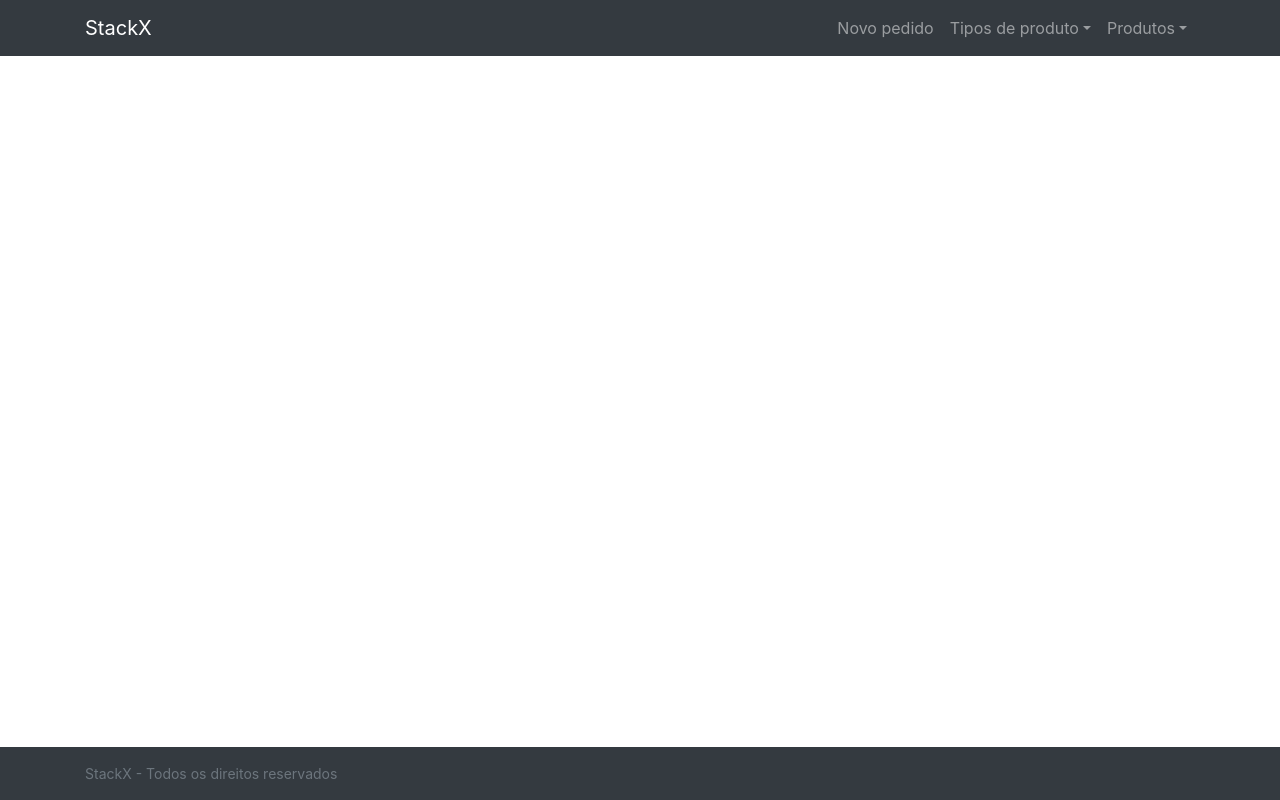
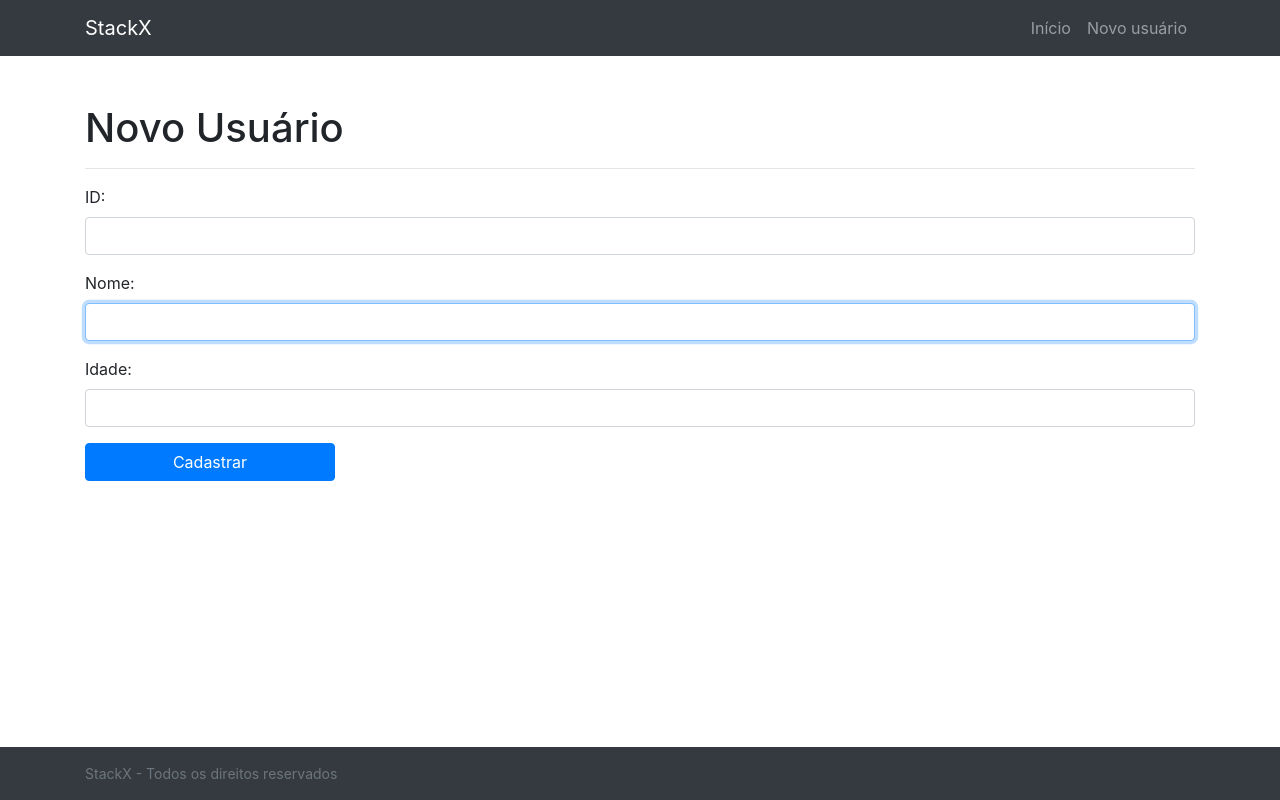
Before and after one commit to BrianXJ6/stackx-front, a Nuxt app: page /usuarios/novo in a window 1280 px wide. Built offline with nearby package versions, Linux system fonts and the light colour scheme; no server answers.

Commit message:
complet crud

```diff
--- a/layouts/default.vue
+++ b/layouts/default.vue
@@ -9,25 +9,12 @@
           <b-navbar-toggle target="nav-collapse" />
           <b-collapse id="nav-collapse" is-nav>
             <b-navbar-nav class="ml-auto">
-              <b-nav-item to="/pedidos/novo">
-                Novo pedido
+              <b-nav-item to="/">
+                Início
               </b-nav-item>
-              <b-nav-item-dropdown text="Tipos de produto" right>
-                <b-dropdown-item to="/tipos/listagem">
-                  Listar
-                </b-dropdown-item>
-                <b-dropdown-item to="/tipos/novo">
-                  Criar
-                </b-dropdown-item>
-              </b-nav-item-dropdown>
-              <b-nav-item-dropdown text="Produtos" right>
-                <b-dropdown-item to="/produtos/listagem">
-                  Listar
-                </b-dropdown-item>
-                <b-dropdown-item to="/produtos/novo">
-                  Criar
-                </b-dropdown-item>
-              </b-nav-item-dropdown>
+              <b-nav-item to="/usuarios/novo">
+                Novo usuário
+              </b-nav-item>
             </b-navbar-nav>
           </b-collapse>
         </div>
--- /dev/null
+++ b/pages/editar/index.vue
@@ -0,0 +1,20 @@
+<template>
+  <div class="container">
+    <h1>Usuários</h1>
+    <hr>
+
+  </div>
+</template>
+
+<script>
+// import lambda from '../plugins/lambda.js';
+export default {
+  data: () => ({}),
+
+  async created() {
+    // this.users = await lambda.list()
+  },
+
+  methods: {}
+}
+</script>
--- a/pages/index.vue
+++ b/pages/index.vue
@@ -10,9 +10,9 @@
     </b-alert>
     <b-table v-else striped hover responsive :items="users" :fields="tableFields">
       <template #cell(Ações)="data">
-        <div>
+        <div width="1">
           <b-button-group size="sm">
-            <b-button variant="info" :to="`editar/${data.item.id}`">
+            <b-button variant="info" :to="`/usuarios/${data.item.id}/editar`">
               <svg xmlns="http://www.w3.org/2000/svg" width="16" height="16" fill="currentColor" class="bi bi-pencil-square align-text-bottom" viewBox="0 0 16 16">
                 <path d="M15.502 1.94a.5.5 0 0 1 0 .706L14.459 3.69l-2-2L13.502.646a.5.5 0 0 1 .707 0l1.293 1.293zm-1.75 2.456-2-2L4.939 9.21a.5.5 0 0 0-.121.196l-.805 2.414a.25.25 0 0 0 .316.316l2.414-.805a.5.5 0 0 0 .196-.12l6.813-6.814z" />
                 <path fill-rule="evenodd" d="M1 13.5A1.5 1.5 0 0 0 2.5 15h11a1.5 1.5 0 0 0 1.5-1.5v-6a.5.5 0 0 0-1 0v6a.5.5 0 0 1-.5.5h-11a.5.5 0 0 1-.5-.5v-11a.5.5 0 0 1 .5-.5H9a.5.5 0 0 0 0-1H2.5A1.5 1.5 0 0 0 1 2.5z" />
@@ -33,6 +33,7 @@
 <script>
 import lambda from '../plugins/lambda.js';
 export default {
+
   data: () => ({
     users: null,
     tableFields: [
@@ -62,6 +63,7 @@ export default {
     async remove(id, i) {
       const resp = await lambda.remove(id);
       if (resp) {
+        alert('usuário removido com sucesso.');
         this.users.splice(i, 1)
       }
     }
--- /dev/null
+++ b/pages/usuarios/_id/editar/index.vue
@@ -0,0 +1,68 @@
+vue<template>
+  <div class="container">
+    <h1>Editar Usuário</h1>
+    <hr>
+    <div v-if="!user" class="text-center">
+      <b-spinner />
+    </div>
+    <b-form v-else @submit.prevent="onSubmit">
+      <b-form-group id="input-group-1" label="Nome:" label-for="input-1">
+        <b-form-input
+          id="input-1"
+          v-model="form.name"
+          type="text"
+          required />
+      </b-form-group>
+      <b-form-group
+        id="input-group-2"
+        label="Idade:"
+        label-for="input-2">
+        <b-form-input
+          id="input-2"
+          v-model="form.age"
+          type="number"
+          required />
+      </b-form-group>
+      <b-button type="submit" variant="primary" :disabled="formLoader" style="width: 250px;">
+        <b-spinner v-if="formLoader" small />
+        <span v-else>Atualizar</span>
+      </b-button>
+    </b-form>
+  </div>
+</template>
+
+<script>
+import lambda from './../../../../plugins/lambda.js';
+export default {
+  data: () => ({
+    user: null,
+    formLoader: false,
+    form: { id: null, name: '', age: '' },
+  }),
+
+  created() {
+    this.getUserById()
+  },
+
+  methods: {
+    async getUserById() {
+      this.user = await lambda.getById(this.$route.params.id)
+      this.resetForm();
+    },
+
+    resetForm() {
+      this.form = Object.assign({}, this.user);
+    },
+
+    async onSubmit() {
+      this.formLoader = true;
+      const resp = await lambda.createOrUpdate(this.form);
+      this.formLoader = false;
+      if (resp) {
+        await this.getUserById()
+        alert(`Dados atualizados para o usuário: ${this.user.name}`)
+      }
+    }
+  }
+}
+</script>
--- /dev/null
+++ b/pages/usuarios/novo/index.vue
@@ -0,0 +1,84 @@
+vue<template>
+  <div class="container">
+    <h1>Novo Usuário</h1>
+    <hr>
+    <b-form @submit.prevent="onSubmit">
+      <b-form-group
+        label="ID:"
+        label-for="input-1">
+        <b-form-input
+          id="input-1"
+          v-model="form.id"
+          type="number"
+          required />
+      </b-form-group>
+      <b-form-group label="Nome:" label-for="input-2">
+        <b-form-input
+          id="input-2"
+          v-model="form.name"
+          type="text"
+          autofocus
+          required />
+      </b-form-group>
+      <b-form-group
+        label="Idade:"
+        label-for="input-3">
+        <b-form-input
+          id="input-3"
+          v-model="form.age"
+          type="number"
+          required />
+      </b-form-group>
+      <b-button type="submit" variant="primary" :disabled="formLoader" style="width: 250px;">
+        <b-spinner v-if="formLoader" small />
+        <span v-else>Cadastrar</span>
+      </b-button>
+    </b-form>
+  </div>
+</template>
+
+<script>
+import lambda from './../../../plugins/lambda.js';
+export default {
+  data: () => ({
+    formLoader: false,
+    form: { id: '', name: '', age: '' },
+  }),
+
+  created() {
+    this.onInit()
+  },
+
+  methods: {
+    onlyResetId(id) {
+      this.form.id = id;
+    },
+
+    resetForm() {
+      this.form = { id: '', name: '', age: '' };
+    },
+
+    async onInit() {
+      let lastId = 0;
+      const list = await lambda.list();
+      if (list.length) {
+        lastId = list[0].id;
+      }
+      this.resetForm();
+      this.onlyResetId(lastId + 1);
+    },
+
+    async onSubmit() {
+      this.formLoader = true;
+      const resp = await lambda.createOrUpdate(this.form);
+      this.formLoader = false;
+      const payload = Object.assign({}, this.form);
+      if (resp) {
+        this.resetForm();
+        this.onlyResetId(payload.id + 1);
+        alert(`Usuário: ${payload.name}, criado com sucesso!`);
+      }
+    }
+  }
+}
+</script>
--- a/plugins/lambda.js
+++ b/plugins/lambda.js
@@ -3,7 +3,7 @@ import axios from 'axios'
 
 const list = async function () {
   try {
-    const res = await axios.get('api')
+    const res = await axios.get('/api')
     return res.data
   } catch (error) {
     console.error('Erro ao tentar listar usuários:')
@@ -11,9 +11,19 @@ const list = async function () {
   }
 }
 
+const getById = async function (id) {
+  try {
+    const res = await axios.get('/api', { params: { id } })
+    return res.data
+  } catch (error) {
+    console.error('Erro ao tentar localizar usuário com ID: ' + id)
+    throw error
+  }
+}
+
 const remove = async function (id) {
   try {
-    await axios.delete('api', { params: { id } })
+    await axios.delete('/api', { params: { id } })
     return true
   } catch (error) {
     console.error('Erro ao tentar deletar usuário com ID: ' + id)
@@ -21,4 +31,14 @@ const remove = async function (id) {
   }
 }
 
-export default { list, remove }
+const createOrUpdate = async function (form) {
+  try {
+    await axios.post('/api', form)
+    return true
+  } catch (error) {
+    console.error('Erro ao tentar criar ou atualizar usuário: ' + form.name)
+    throw error
+  }
+}
+
+export default { list, remove, getById, createOrUpdate }
```
